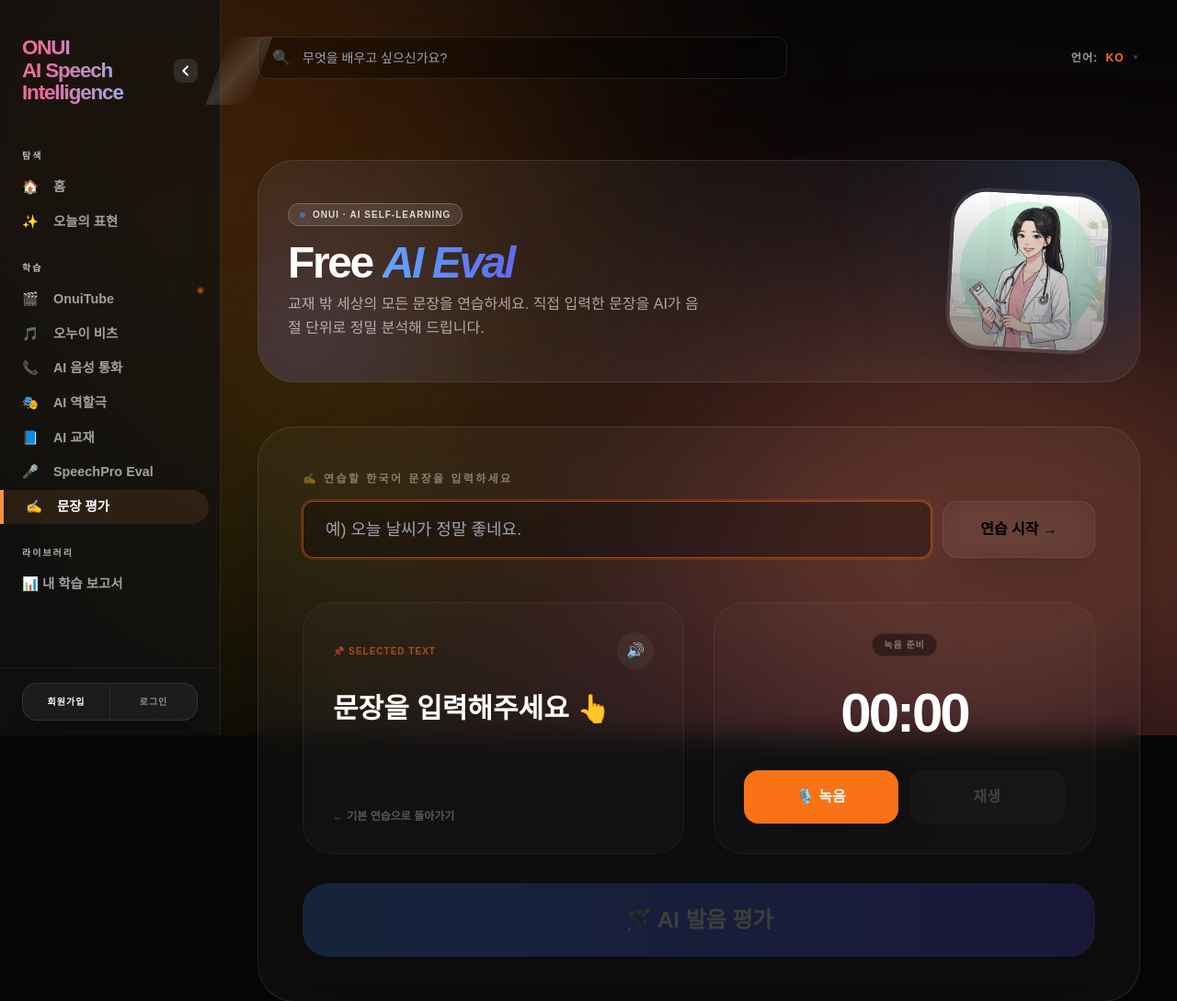
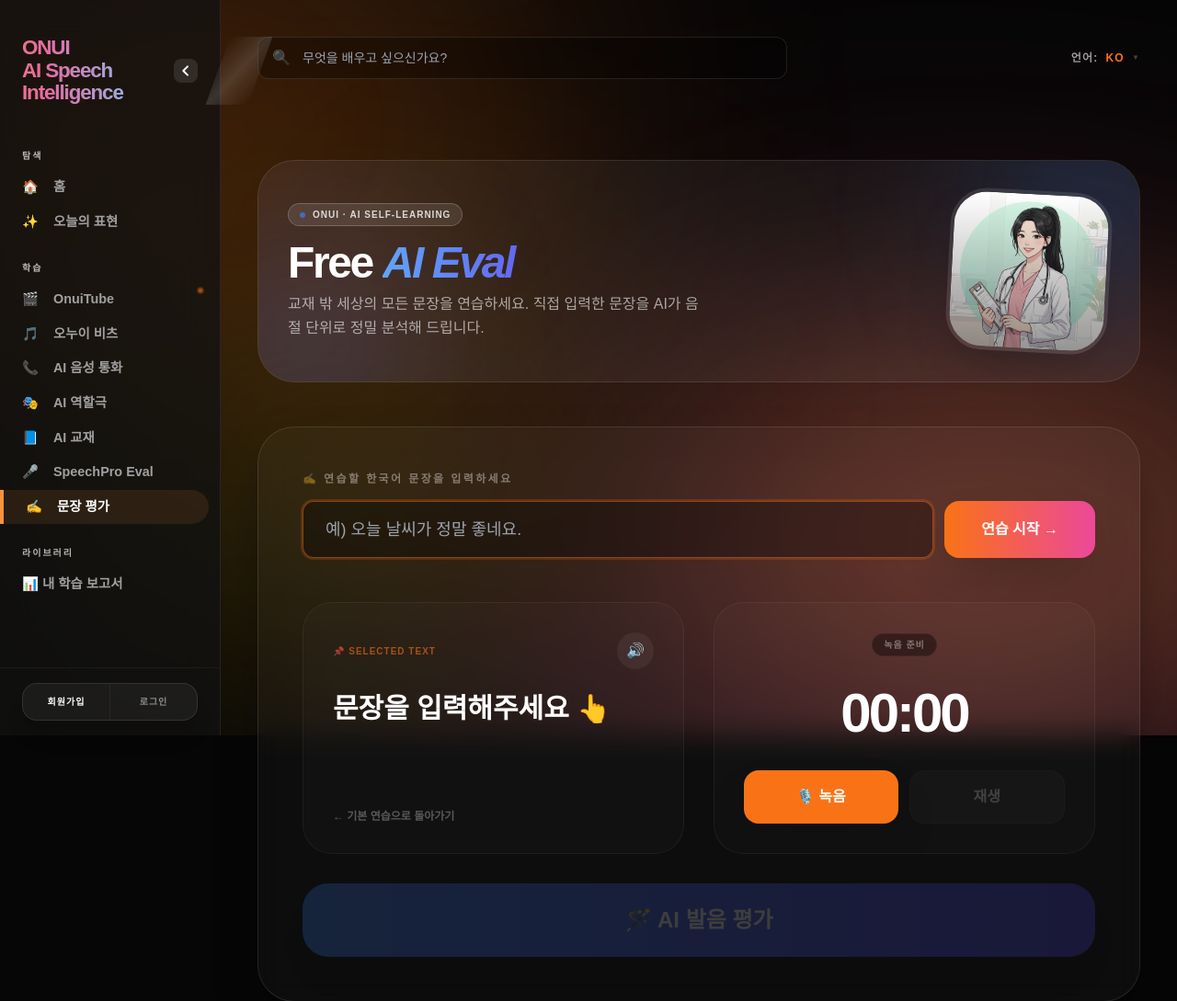
Before and after one commit to babaoflamp/onui-ASI, a FastAPI app: page /sentence-evaluation in a window 1280 px wide. Shown: the top 1089 px of the page at 92% size. Run offline with FastAPI, Linux system fonts and the light colour scheme; some libraries are stand-ins or nearby versions; some web fonts are replaced.

Commit message:
fix: sentence-evaluation Start Practice 버튼 스타일 통일 (오렌지 그라디언트)
Co-Authored-By: Claude Sonnet 4.6 <noreply@anthropic.com>

```diff
--- a/templates/sentence-evaluation.html
+++ b/templates/sentence-evaluation.html
@@ -81,7 +81,7 @@
           class="flex-1 input-dark px-6 py-4 rounded-2xl text-lg outline-none transition-all"
           onkeydown="if (event.key === 'Enter') { setCustomSentence(); }" />
         <button onclick="setCustomSentence()"
-          class="px-10 py-4 bg-white text-black rounded-2xl font-black text-base hover:scale-[1.03] active:scale-95 transition-all shadow-2xl" data-i18n="fe.btn_start">
+          class="px-10 py-4 bg-gradient-to-r from-orange-500 to-pink-500 text-white rounded-2xl font-black text-base hover:scale-[1.03] active:scale-95 transition-all shadow-2xl" data-i18n="fe.btn_start">
           연습 시작 →
         </button>
       </div>
```
